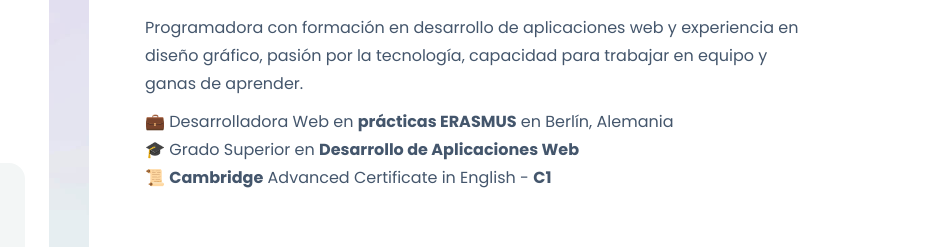
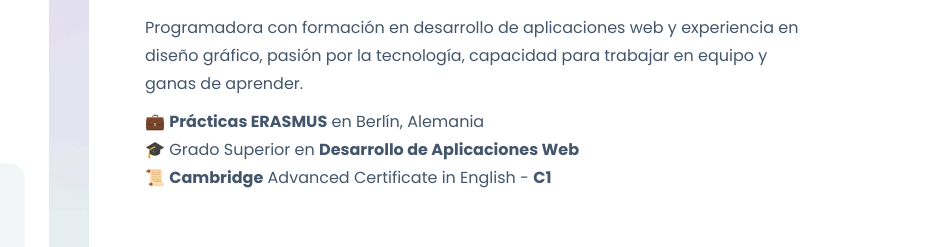
Before and after one commit to DianaM411/portfolio-website, a website: page index.html in a window 1280 px wide. Shown: the part 414-661 px from the top of the page, 351-1280 px from the left. Drawn offline with nearby package versions, Linux system fonts and the light colour scheme; files that its build step writes are made by us from their sources.

Commit message:
sobre mi

```diff
--- a/index.html
+++ b/index.html
@@ -374,8 +374,7 @@
                       <p
                         class="text-[#44566c] leading-7 mt-2.5 dark:text-color-910"
                       >
-                        💼 Desarrolladora Web en <b>prácticas ERASMUS</b> en
-                        Berlín, Alemania
+                        💼 <b>Prácticas ERASMUS</b> en Berlín, Alemania
                         <br />
                         🎓 Grado Superior en
                         <b>Desarrollo de Aplicaciones Web</b>
```
